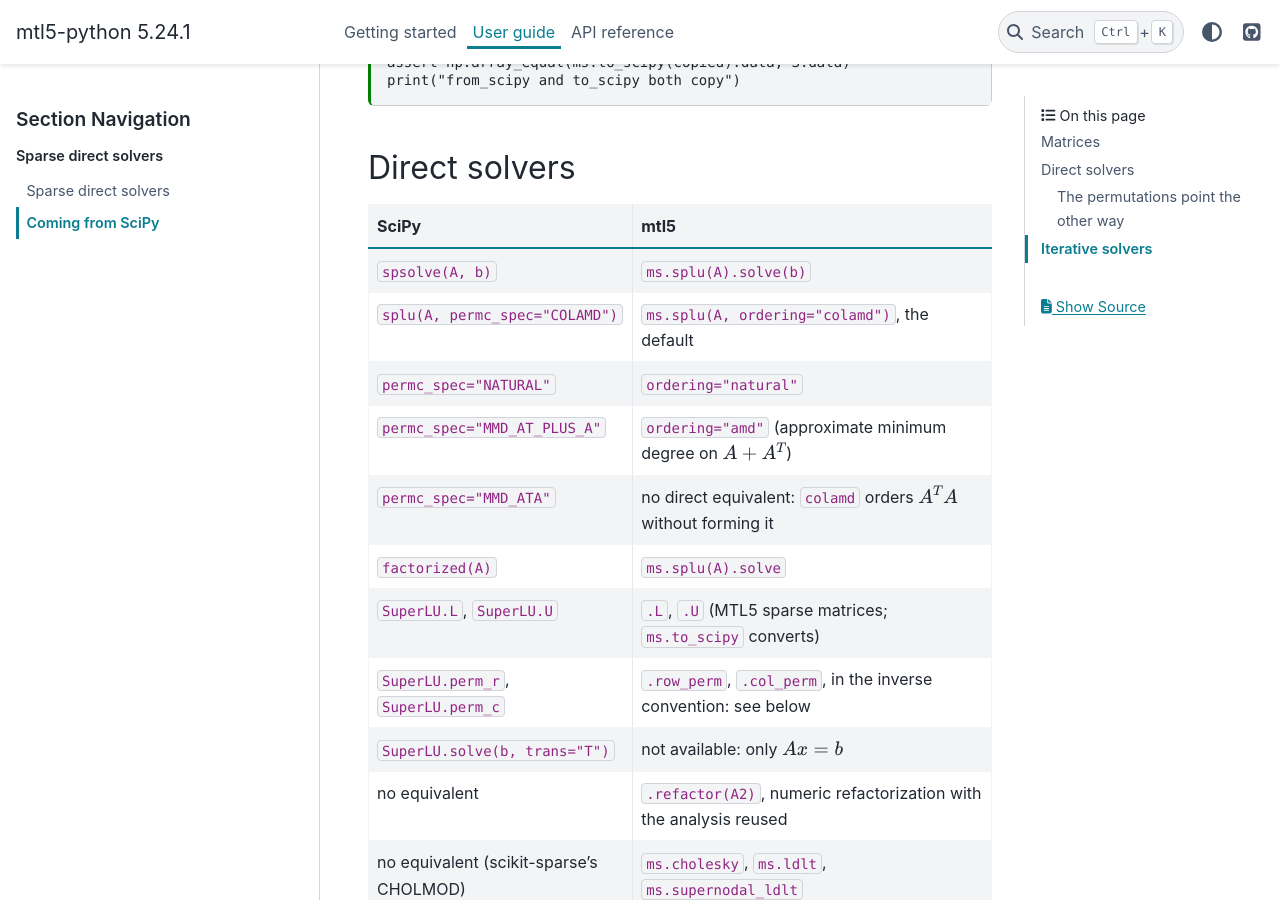
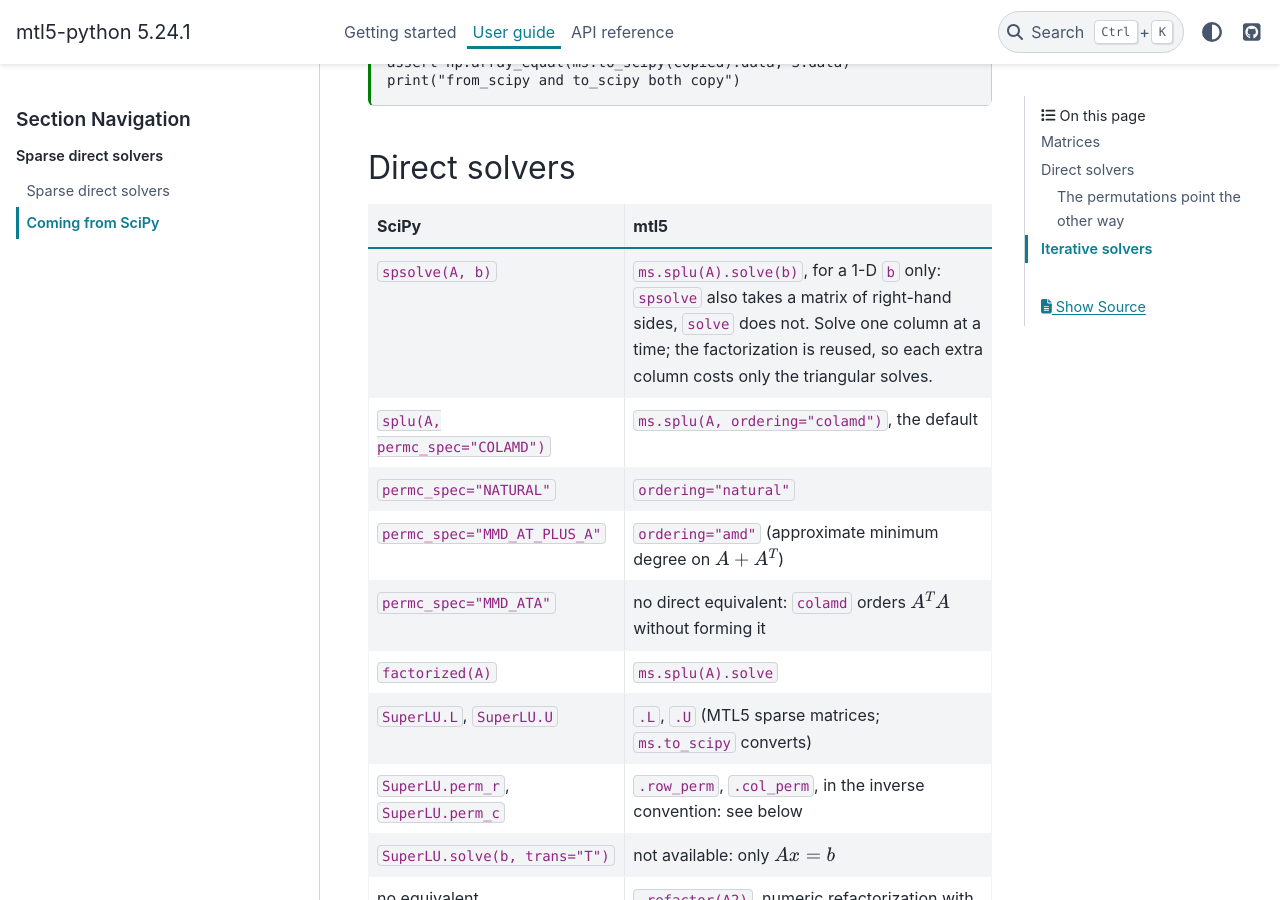
Before and after one commit to stillwater-sc/mtl5-python, a Sphinx documentation site: the page built from docs/guide/scipy-interop.md, in a window 1280 px wide and 900 px high, scrolled down 1151 px. Built offline with Sphinx 7.4.7 and the PyData theme 0.15.4, drawn with Linux system fonts in a browser that asks for light colours; pages that are not in the unit, such as notebooks, are missing from menus.

Commit message:
docs(guide): solve() takes a 1-D right-hand side only
SciPy's spsolve also accepts a matrix of right-hand sides; the factor
objects' solve() binds a 1-D array only, so a migrated call with a 2-D b
fails. Say so in the mapping table, with the column-at-a-time
alternative.

Found by a local `coderabbit review --agent` pass.

Co-Authored-By: Claude Opus 5.5 <noreply@anthropic.com>

```diff
--- a/docs/guide/scipy-interop.md
+++ b/docs/guide/scipy-interop.md
@@ -62,7 +62,7 @@ print("from_scipy and to_scipy both copy")
 
 | SciPy | mtl5 |
 |---|---|
-| `spsolve(A, b)` | `ms.splu(A).solve(b)` |
+| `spsolve(A, b)` | `ms.splu(A).solve(b)`, for a 1-D `b` only: `spsolve` also takes a matrix of right-hand sides, `solve` does not. Solve one column at a time; the factorization is reused, so each extra column costs only the triangular solves. |
 | `splu(A, permc_spec="COLAMD")` | `ms.splu(A, ordering="colamd")`, the default |
 | `permc_spec="NATURAL"` | `ordering="natural"` |
 | `permc_spec="MMD_AT_PLUS_A"` | `ordering="amd"` (approximate minimum degree on $A + A^T$) |
```
